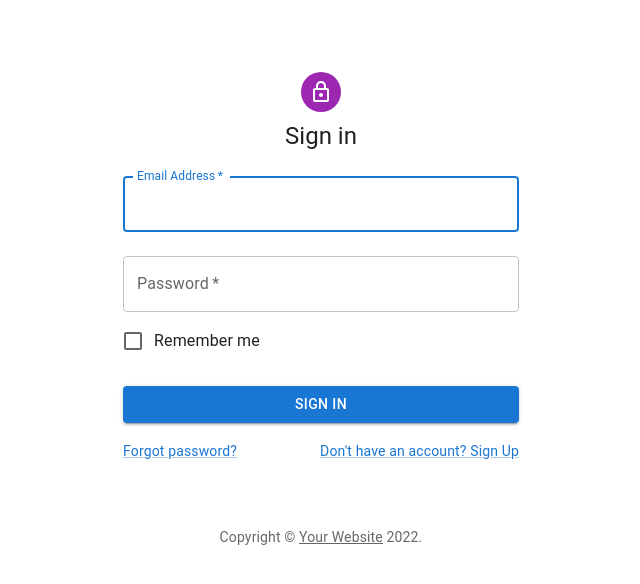
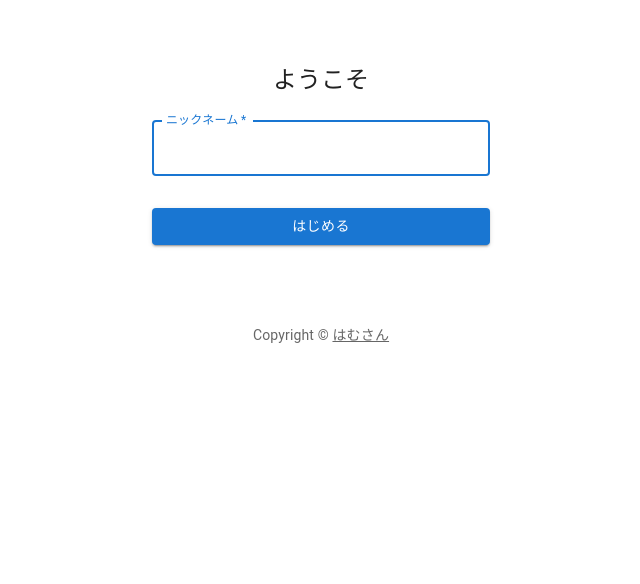
Before and after one commit to yukikaze223422/idobatakaigi, a React (Create React App) app: page / in a window 1280 px wide. Shown: the top 584 px of the page, without its empty margins (319-959 px from the left). Built offline with nearby package versions, Linux system fonts and the light colour scheme.

Commit message:
update signin page

```diff
--- a/src/components/SignIn.js
+++ b/src/components/SignIn.js
@@ -1,27 +1,30 @@
-import * as React from 'react';
-import Avatar from '@mui/material/Avatar';
-import Button from '@mui/material/Button';
-import CssBaseline from '@mui/material/CssBaseline';
-import TextField from '@mui/material/TextField';
-import FormControlLabel from '@mui/material/FormControlLabel';
-import Checkbox from '@mui/material/Checkbox';
-import Link from '@mui/material/Link';
-import Grid from '@mui/material/Grid';
-import Box from '@mui/material/Box';
-import LockOutlinedIcon from '@mui/icons-material/LockOutlined';
-import Typography from '@mui/material/Typography';
-import Container from '@mui/material/Container';
-import { createTheme, ThemeProvider } from '@mui/material/styles';
+import * as React from "react";
+import Button from "@mui/material/Button";
+import CssBaseline from "@mui/material/CssBaseline";
+import TextField from "@mui/material/TextField";
+import Link from "@mui/material/Link";
+import Box from "@mui/material/Box";
+import Typography from "@mui/material/Typography";
+import Container from "@mui/material/Container";
+import { createTheme, ThemeProvider } from "@mui/material/styles";
 
 function Copyright(props) {
   return (
-    <Typography variant="body2" color="text.secondary" align="center" {...props}>
-      {'Copyright © '}
-      <Link color="inherit" href="https://mui.com/">
-        Your Website
-      </Link>{' '}
-      {new Date().getFullYear()}
-      {'.'}
+    <Typography
+      variant="body2"
+      color="text.secondary"
+      align="center"
+      {...props}
+    >
+      {"Copyright © "}
+      <Link
+        color="inherit"
+        href="http://twitter.com/"
+        target="_blank"
+        rel="noopener"
+      >
+        はむさん
+      </Link>
     </Typography>
   );
 }
@@ -33,8 +36,8 @@ export default function SignIn() {
     event.preventDefault();
     const data = new FormData(event.currentTarget);
     console.log({
-      email: data.get('email'),
-      password: data.get('password'),
+      email: data.get("email"),
+      password: data.get("password"),
     });
   };
 
@@ -45,41 +48,28 @@ export default function SignIn() {
         <Box
           sx={{
             marginTop: 8,
-            display: 'flex',
-            flexDirection: 'column',
-            alignItems: 'center',
+            display: "flex",
+            flexDirection: "column",
+            alignItems: "center",
           }}
         >
-          <Avatar sx={{ m: 1, bgcolor: 'secondary.main' }}>
-            <LockOutlinedIcon />
-          </Avatar>
           <Typography component="h1" variant="h5">
-            Sign in
+            ようこそ
           </Typography>
-          <Box component="form" onSubmit={handleSubmit} noValidate sx={{ mt: 1 }}>
+          <Box
+            component="form"
+            onSubmit={handleSubmit}
+            noValidate
+            sx={{ mt: 1 }}
+          >
             <TextField
               margin="normal"
               required
               fullWidth
-              id="email"
-              label="Email Address"
-              name="email"
-              autoComplete="email"
+              id="name"
+              label="ニックネーム"
+              name="name"
               autoFocus
-            />
-            <TextField
-              margin="normal"
-              required
-              fullWidth
-              name="password"
-              label="Password"
-              type="password"
-              id="password"
-              autoComplete="current-password"
-            />
-            <FormControlLabel
-              control={<Checkbox value="remember" color="primary" />}
-              label="Remember me"
             />
             <Button
               type="submit"
@@ -87,20 +77,8 @@ export default function SignIn() {
               variant="contained"
               sx={{ mt: 3, mb: 2 }}
             >
-              Sign In
+              はじめる
             </Button>
-            <Grid container>
-              <Grid item xs>
-                <Link href="#" variant="body2">
-                  Forgot password?
-                </Link>
-              </Grid>
-              <Grid item>
-                <Link href="#" variant="body2">
-                  {"Don't have an account? Sign Up"}
-                </Link>
-              </Grid>
-            </Grid>
           </Box>
         </Box>
         <Copyright sx={{ mt: 8, mb: 4 }} />
```
Also changed, not shown: src/.prettierrc.js (added).
